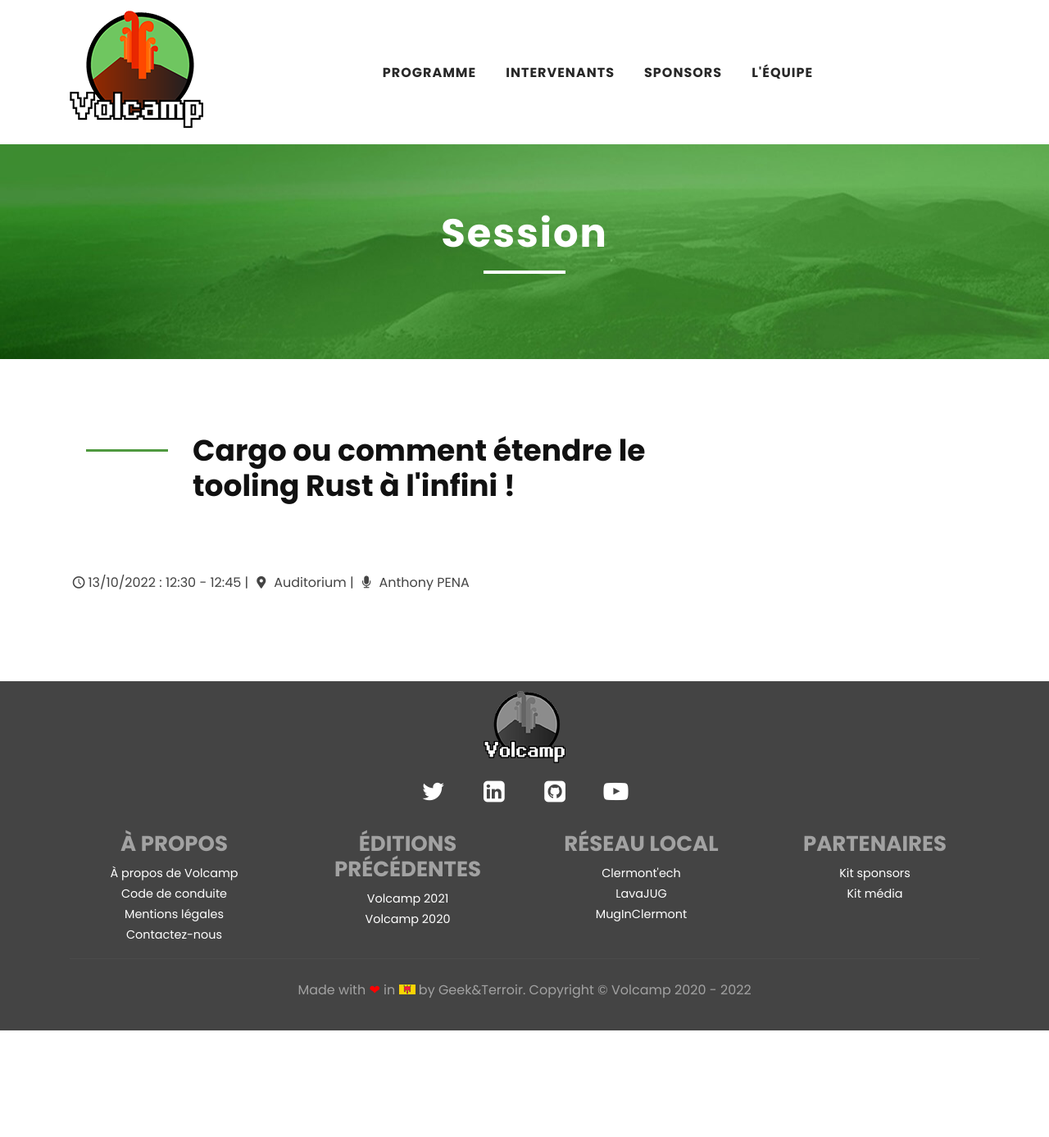
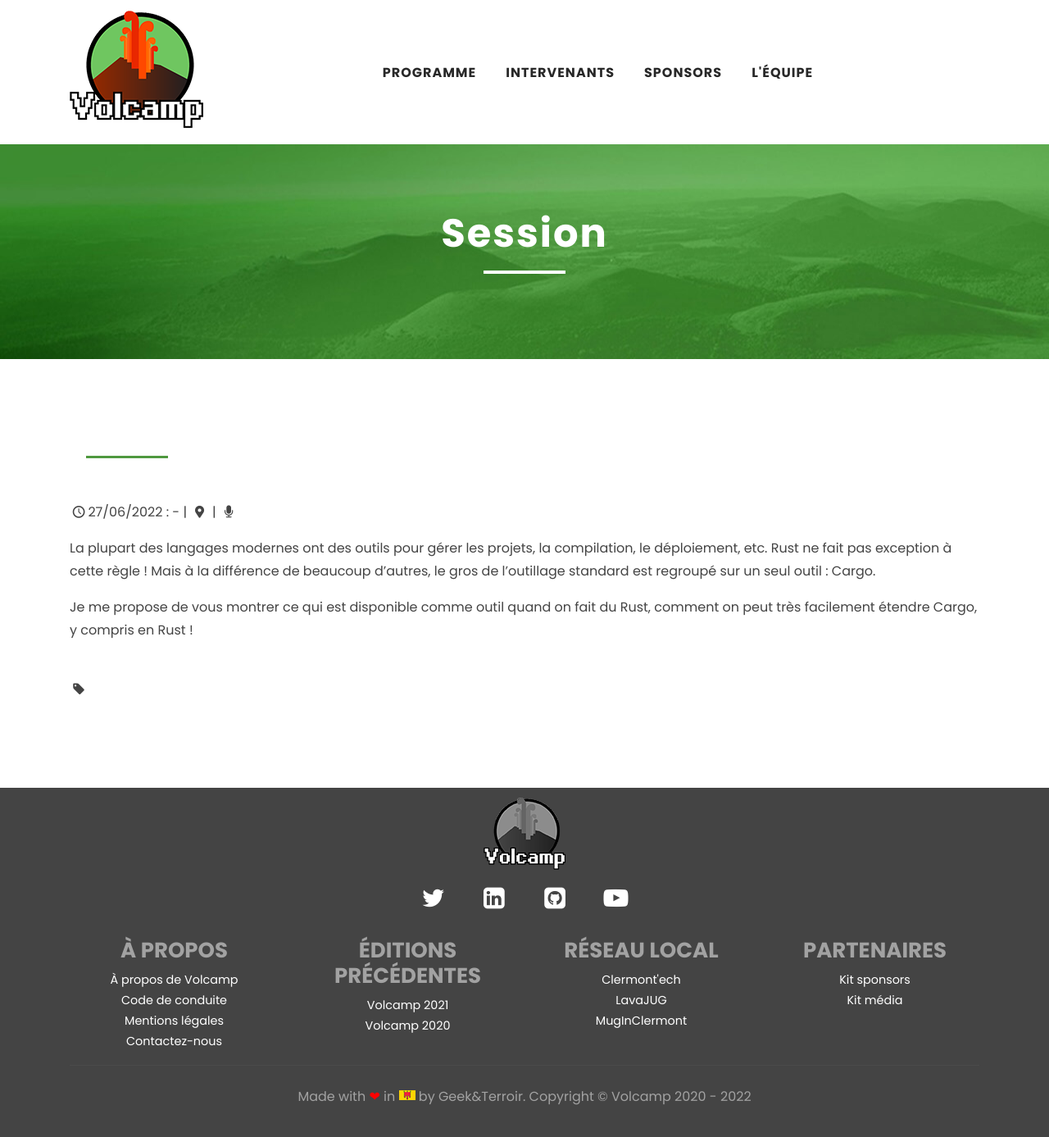
Before and after one commit to Volcamp/volcampempty.github.io, a Jekyll site: the page built from _talks/22d1t1s3.md, in a window 1280 px wide. Shown: the whole page at 82% size. Built offline with Jekyll 4.4.1, drawn with Linux system fonts in a browser that asks for light colours.

Commit message:
fix quote

```diff
--- a/_layouts/talks.html
+++ b/_layouts/talks.html
@@ -31,7 +31,18 @@
                     <i class="icon-clock"></i>{{ talk.date | date: "%d/%m/%Y" }} : {{ talk.time_start }} - {{ talk.time_end}} | <i class="icon-location"></i> {{ talk.room }} |
                     <i class="icon-mic"></i> {% assign counter = 0 %}{% for speaker in talk.speakers %}{% if counter != 0 %}, {% endif %}{% assign s = site.speakers | where: "name", speaker | first %}{% if s.name == 'TBD' or s.name == 'Volcamp team' %}{{ s.name }}{% else %}<a href="{{ site.baseurl }}{{ s.url }}">{{ s.name }}</a>{% endif %}{% assign counter = counter | plus: 1 %}{% endfor %}
                 </p>
-
+                <p>{{ content | markdownify }}</p>
+                <p>{% if(talk.category != "Keynote") %}
+                    {% if(talk.format == "Lightning") %}<i class="icon-gauge"></i>
+                    {% elsif(talk.format == "Conférence") %}<i class="icon-graduation-cap"></i>
+                    {% elsif(talk.format == "REX") %}<i class="icon-arrows-cw"></i>
+                    {% elsif(talk.format == "Workshop") %}<i class="icon-beaker"></i>
+                    {% endif %}
+                    {{ talk.format }}
+                    <br>
+                    <i class="icon-tag"></i> {{ talk.category }}
+                   {% endif %}
+                </p>
             </div>
         </div>
     </div>
--- a/_talks/22d1t1s3.md
+++ b/_talks/22d1t1s3.md
@@ -1,6 +1,6 @@
 ---
   name: 22d1t1s3
-  title: Cargo ou comment étendre le tooling Rust à l'infini !
+  title: 'Cargo ou comment étendre le tooling Rust à l'infini !'
   content:
   category: Langage & Frameworks
   format: Lightning
```
